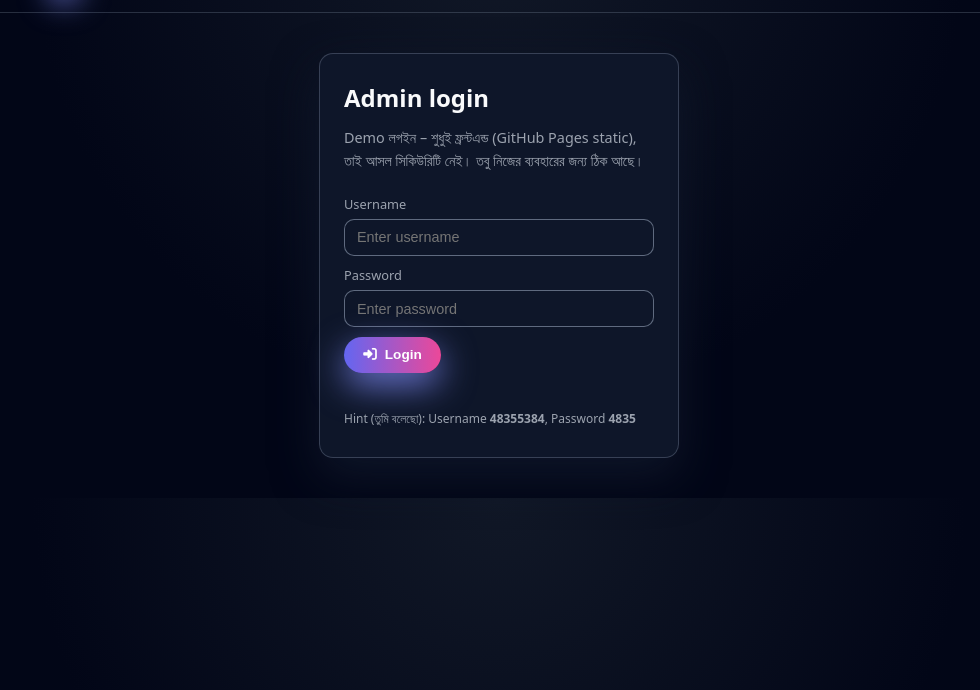
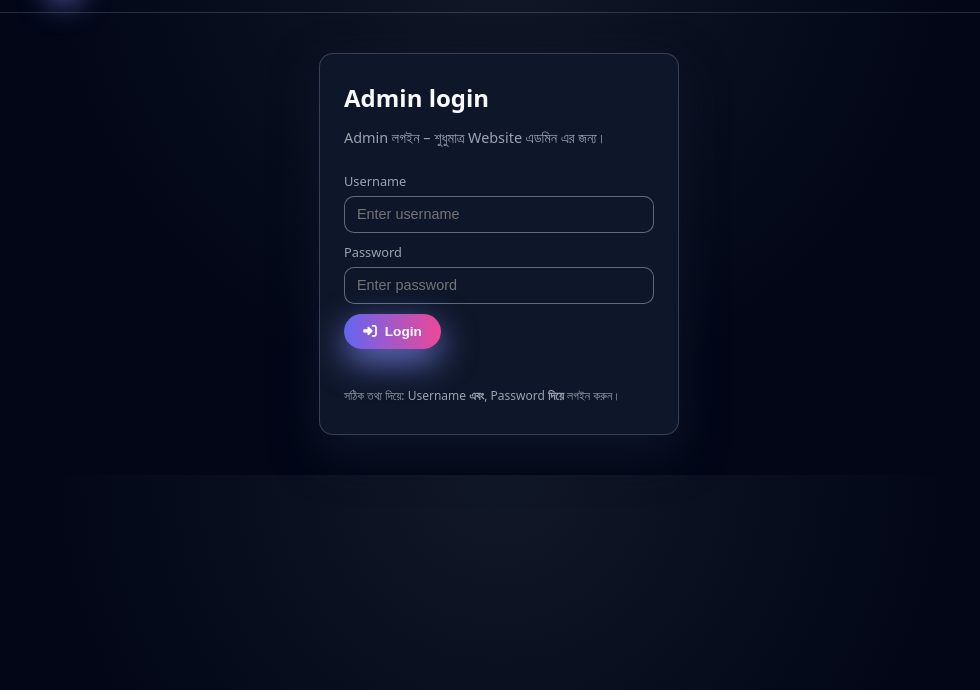
Before and after one commit to AhyanCreationsLTD/AhyanCreationsLTD, a plain HTML site: page admin.html in a window 1280 px wide. Shown: the part 58-748 px from the top of the page, without its empty margins (141-1121 px from the left). Drawn offline with Linux system fonts and the light colour scheme.

Commit message:
Update admin login instructions in admin.html

```diff
--- a/admin.html
+++ b/admin.html
@@ -272,8 +272,7 @@
       <div id="loginBox" class="card">
         <h1>Admin login</h1>
         <p class="lead">
-          Demo লগইন – শুধুই ফ্রন্টএন্ড (GitHub Pages static), তাই আসল সিকিউরিটি নেই।
-          তবু নিজের ব্যবহারের জন্য ঠিক আছে।
+          Admin লগইন – শুধুমাত্র Website এডমিন এর জন্য।
         </p>
         <form id="loginForm">
           <div>
@@ -289,8 +288,8 @@
           </button>
           <div id="errorMsg"></div>
           <p class="small" style="margin-top:0.8rem;">
-            Hint (তুমি বলেছো): Username <strong>48355384</strong>, Password
-            <strong>4835</strong>
+            সঠিক তথ্য দিয়ে: Username <strong>এবং</strong>, Password
+            <strong>দিয়ে</strong> লগইন করুন।
           </p>
         </form>
       </div>
```
